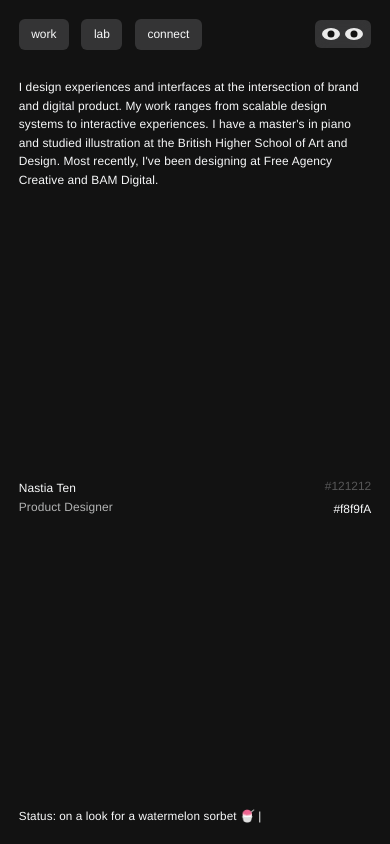
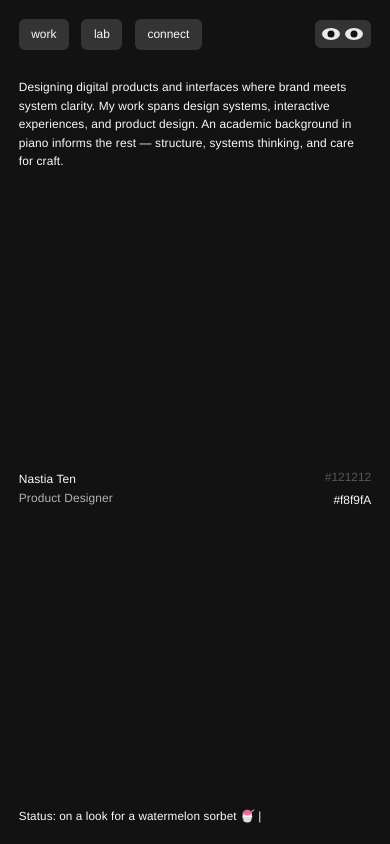
Before and after one commit to tenastia/Portfolio-2026, a Next.js app: page / in a window 390 px wide. Built offline with nearby package versions, Linux system fonts and the light colour scheme; a web font is replaced by a local one.

Commit message:
Update mobile bio copy to match desktop
Co-Authored-By: Claude Sonnet 4.6 <noreply@anthropic.com>

```diff
--- a/src/app/page.tsx
+++ b/src/app/page.tsx
@@ -74,12 +74,11 @@ export default function Home() {
             <div className="relative w-full md:w-[470px]">
               {/* Mobile bio — always visible */}
               <p className="text-body-md text-text leading-body-md tracking-[0.01em] md:hidden">
-                I design experiences and interfaces at the intersection of brand
-                and digital product. My work ranges from scalable design systems
-                to interactive experiences. I have a master&apos;s in piano and
-                studied illustration at the British Higher School of Art and
-                Design. Most recently, I&apos;ve been designing at Free Agency
-                Creative and BAM Digital.
+                Designing digital products and interfaces where brand meets
+                system clarity. My work spans design systems, interactive
+                experiences, and product design. An academic background in
+                piano informs the rest — structure, systems thinking, and care
+                for craft.
               </p>
               {/* Desktop bio — hides when overlay is active */}
               <p
```
